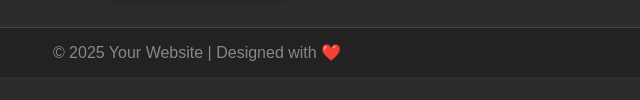
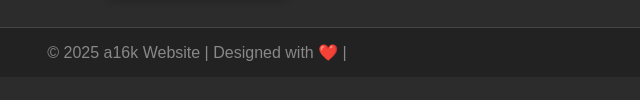
Before and after one commit to adityasuryawanshi7/ITP, a plain HTML site: page index.html in a window 1280 px wide. Shown: the part 508-608 px from the top of the page, 443-1083 px from the left. Drawn offline with nearby package versions, Linux system fonts and the light colour scheme.

Commit message:
Add files via upload

```diff
--- a/index.html
+++ b/index.html
@@ -166,7 +166,7 @@
   </button>
 
 
-  <footer>© 2025 Your Website | Designed with ❤️</footer>
+  <footer>© 2025 a16k Website | Designed with ❤️ |</footer>
 
   <script>
     const imageInput = document.getElementById('imageInput');
```
